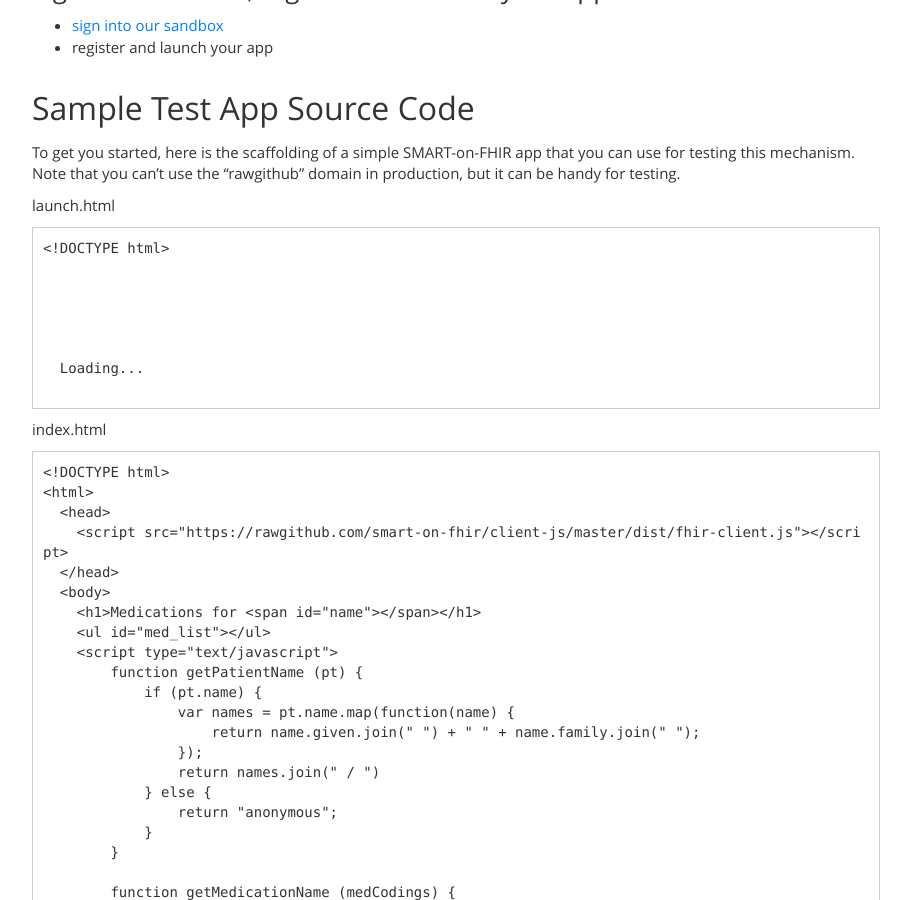
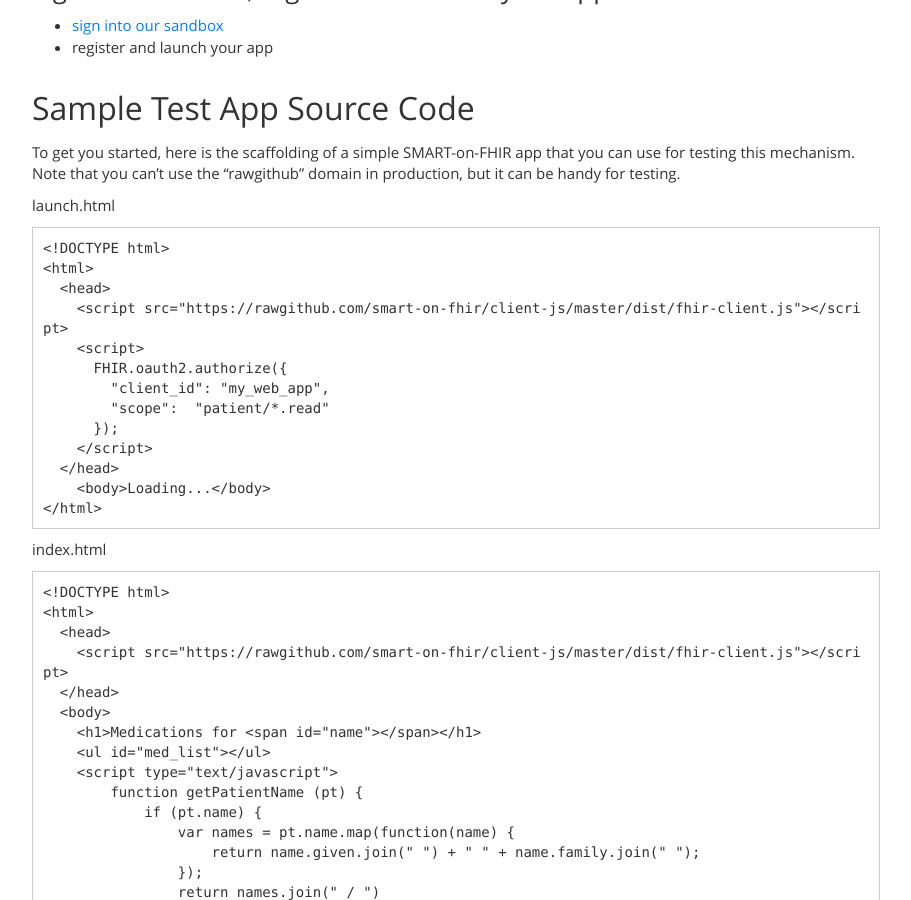
Before and after one commit to smart-on-fhir/smart-on-fhir.github.io, a Jekyll site: the page built from tutorials/testing/index.md, in a window 1280 px wide and 900 px high, scrolled down 860 px. Shown: the whole window, without its empty margins (38-949 px from the left). Built offline with Jekyll 4.4.1, drawn with Linux system fonts in a browser that asks for light colours.

Commit message:
Update index.md

````diff
--- a/tutorials/testing/index.md
+++ b/tutorials/testing/index.md
@@ -47,7 +47,7 @@ but it can be handy for testing.
 
 launch.html
 
-<pre class="prettyprint">
+```html
 <!DOCTYPE html>
 <html>
   <head>
@@ -59,9 +59,9 @@ launch.html
       });
     </script>
   </head>
-  Loading...
+    <body>Loading...</body>
 </html>
-</pre>
+```
 
 index.html
 
````
